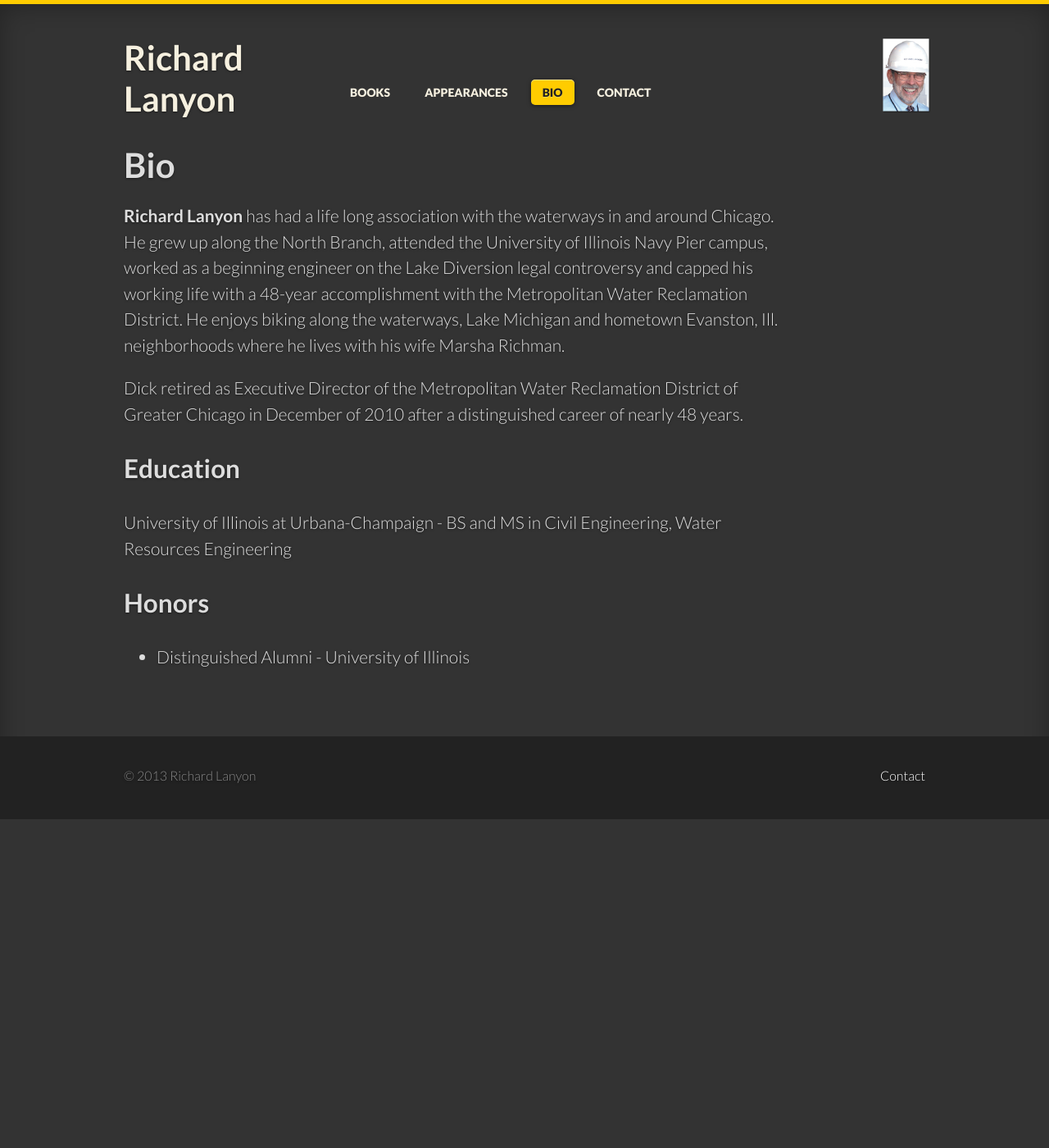
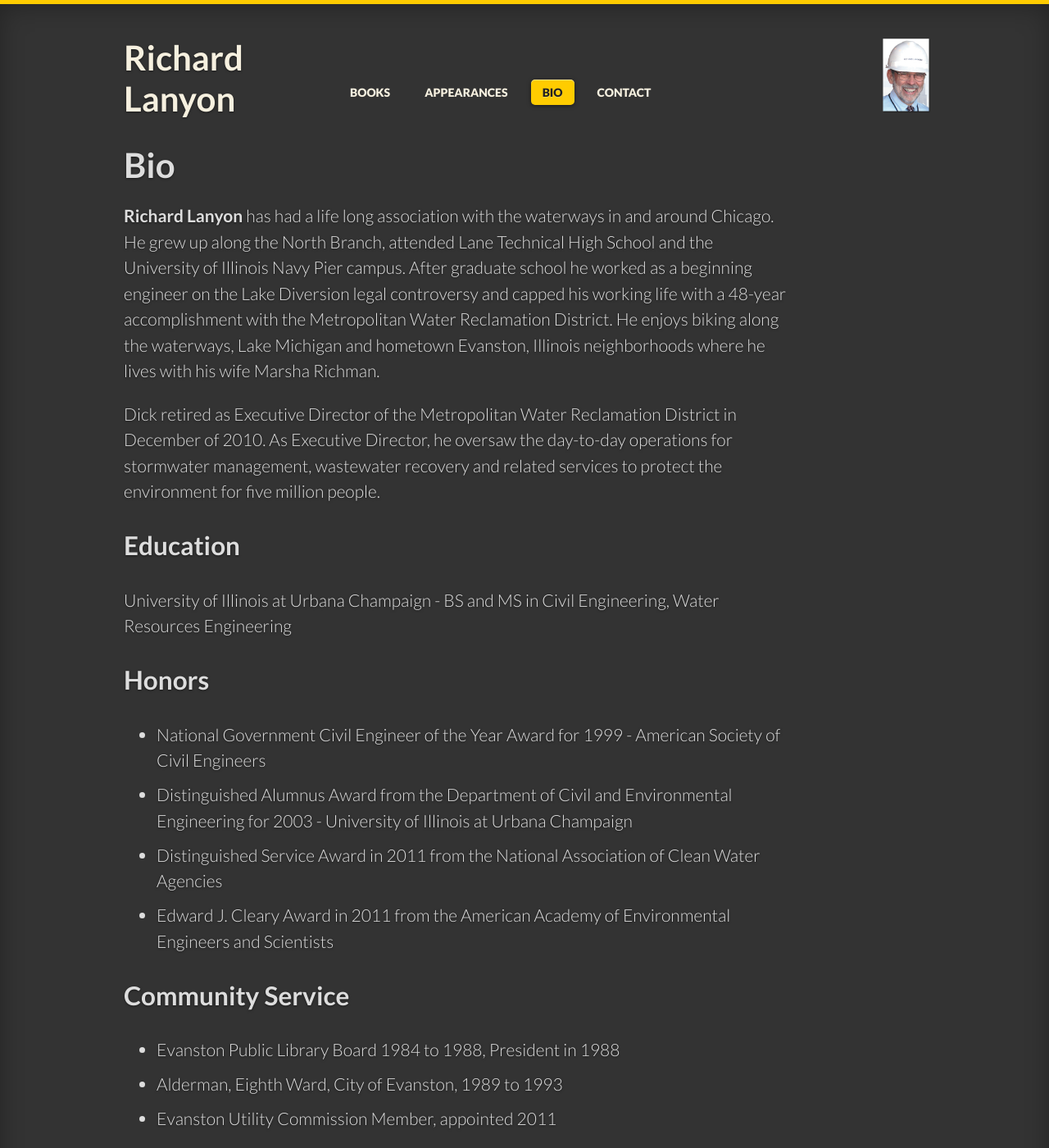
Before and after one commit to LanyonM/lanyonspeaks, a Jekyll site: the page built from _posts/2013-01-01-bio.md, in a window 1280 px wide and 1400 px high. Shown: the whole window at 82% size. Built offline with Jekyll 4.4.1, drawn with Linux system fonts in a browser that asks for light colours; some web fonts are replaced.

Commit message:
Update _posts/2013-01-01-bio.md

```diff
--- a/_posts/2013-01-01-bio.md
+++ b/_posts/2013-01-01-bio.md
@@ -6,12 +6,20 @@ section: bio
 
 # Bio
 
-__Richard Lanyon__ has had a life long association with the waterways in and around Chicago. He grew up along the North Branch, attended the University of Illinois Navy Pier campus, worked as a beginning engineer on the Lake Diversion legal controversy and capped his working life with a 48-year accomplishment with the Metropolitan Water Reclamation District. He enjoys biking along the waterways, Lake Michigan and hometown Evanston, Ill. neighborhoods where he lives with his wife Marsha Richman.
+__Richard Lanyon__ has had a life long association with the waterways in and around Chicago. He grew up along the North Branch, attended Lane Technical High School and the University of Illinois Navy Pier campus. After graduate school he worked as a beginning engineer on the Lake Diversion legal controversy and capped his working life with a 48-year accomplishment with the Metropolitan Water Reclamation District. He enjoys biking along the waterways, Lake Michigan and hometown Evanston, Illinois neighborhoods where he lives with his wife Marsha Richman.
 
-Dick retired as Executive Director of the Metropolitan Water Reclamation District of Greater Chicago in December of 2010 after a distinguished career of nearly 48 years.
+Dick retired as Executive Director of the Metropolitan Water Reclamation District in December of 2010. As Executive Director, he oversaw the day-to-day operations for stormwater management, wastewater recovery and related services to protect the environment for five million people.
 
 ## Education
-University of Illinois at Urbana-Champaign - BS and MS in Civil Engineering, Water Resources Engineering
+University of Illinois at Urbana Champaign - BS and MS in Civil Engineering, Water Resources Engineering
 
 ## Honors
-* Distinguished Alumni - University of Illinois
+* National Government Civil Engineer of the Year Award for 1999 - American Society of Civil Engineers
+* Distinguished Alumnus Award from the Department of Civil and Environmental Engineering for 2003 - University of Illinois at Urbana Champaign
+* Distinguished Service Award in 2011 from the National Association of Clean Water Agencies
+* Edward J. Cleary Award in 2011 from the American Academy of Environmental Engineers and Scientists
+
+## Community Service
+* Evanston Public Library Board 1984 to 1988, President in 1988
+* Alderman, Eighth Ward, City of Evanston, 1989 to 1993
+* Evanston Utility Commission Member, appointed 2011
```
